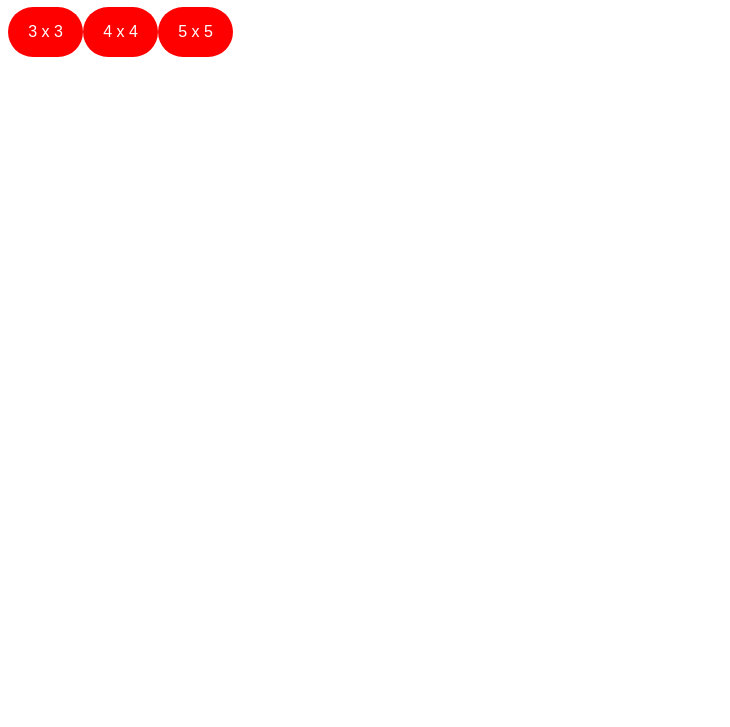
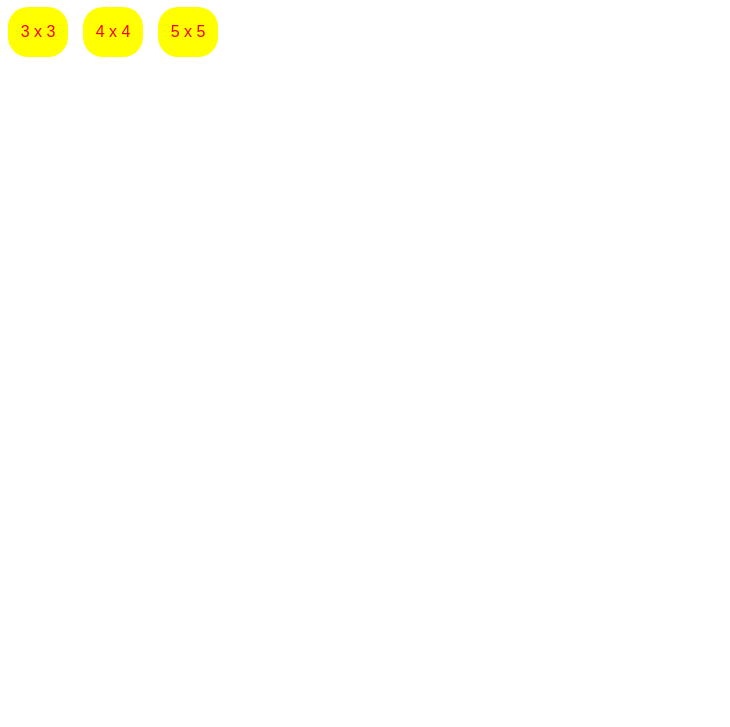
Before and after one commit to gauthamguna97/2048_game, a React app: page / in a window 1280 px wide. Shown: the part 73-800 px from the top of the page, without its empty margins (0-730 px from the left). Built offline with nearby package versions, Linux system fonts and the light colour scheme.

Commit message:
enhancmdnt

```diff
--- a/src/component/playingbox.js
+++ b/src/component/playingbox.js
@@ -28,6 +28,8 @@ export default class Game extends React.Component {
     this.eventData = {};
     this.minDist = 150;
     this.findDirection = this.findDirection.bind(this);
+    this.finaltime = "";
+    this.starttime = "";
   }
 
   componentDidMount() {
@@ -65,6 +67,7 @@ export default class Game extends React.Component {
               this.eventData = event.changedTouches[0];
               this.startX = this.eventData.pageX;
               this.startY = this.eventData.pageY;
+              this.starttime = new Date().getTime();
             },
             false
           );
@@ -78,12 +81,15 @@ export default class Game extends React.Component {
               this.finalY = Math.abs(this.eventData.pageY - this.startY);
               this.final_X = this.eventData.pageX - this.startX;
               this.final_Y = this.eventData.pageY - this.startY;
+              this.finaltime = new Date().getTime() - this.starttime;
               console.log(
                 "event",
                 this.finalX,
                 this.finalY,
                 this.final_X,
-                this.final_Y
+                this.final_Y,
+                this.starttime,
+                this.finaltime
               );
               this.findDirection();
             },
@@ -97,20 +103,22 @@ export default class Game extends React.Component {
   findDirection() {
     console.log("finding direction", this.finalX, this.finalY);
     let dir = "none";
+    if (this.finaltime > 1000) return;
     if (this.finalX > this.finalY) {
-      if (this.final_X < 0) {
+      if (this.final_X < 0 && Math.abs(this.finalX) > 20) {
         dir = "Left";
-      } else {
+      } else if (Math.abs(this.finalX) > 20) {
         dir = "Right";
       }
     } else if (this.finalX < this.finalY) {
-      if (this.final_Y < 0) {
+      if (this.final_Y < 0 && Math.abs(this.finalY) > 20) {
         dir = "Up";
-      } else {
+      } else if (Math.abs(this.finalY) > 20) {
         dir = "Down";
       }
     }
     console.log("dir", dir);
+    if (dir === "none") return;
     this.settable(dir);
   }
   componentWillReceiveProps(np) {
@@ -145,7 +153,12 @@ export default class Game extends React.Component {
       console.log("row", row, i, next);
       let _row = row;
       let _next = next;
-      if (row[i + 1] === row[i] && row[i + 1] !== 0 && next && !(i+2 < row.length && row[i+2] === row[i])) {
+      if (
+        row[i + 1] === row[i] &&
+        row[i + 1] !== 0 &&
+        next &&
+        !(i + 2 < row.length && row[i + 2] === row[i])
+      ) {
         _row[i + 1] = 2 * row[i];
         if (i - 1 >= 0) {
           for (var j = i; j > 0; j--) {
@@ -157,16 +170,16 @@ export default class Game extends React.Component {
         }
         _next = false;
         this.change = true;
-        console.log('this.isChange', this.change);
+        console.log("this.isChange", this.change);
       } else if (row[i + 1] === 0) {
         _row[i + 1] = row[i];
-        if(row[i] !== 0) {
+        if (row[i] !== 0) {
           this.change = true;
         }
         if (i - 1 >= 0) {
           for (var j = i; j > 0; j--) {
             _row[j] = _row[j - 1];
-            if(_row[j] !== 0) {
+            if (_row[j] !== 0) {
               this.change = true;
             }
           }
@@ -184,7 +197,12 @@ export default class Game extends React.Component {
     if (i !== 0) {
       let _row = row;
       let _next = next;
-      if (row[i - 1] === row[i] && row[i - 1] !== 0 && next && !(i-2 >= 0 && row[i] === row[i-2])) {
+      if (
+        row[i - 1] === row[i] &&
+        row[i - 1] !== 0 &&
+        next &&
+        !(i - 2 >= 0 && row[i] === row[i - 2])
+      ) {
         _row[i - 1] = 2 * row[i];
         if (i + 1 <= row.length - 1) {
           for (var j = i; j < row.length - 1; j++) {
@@ -195,17 +213,17 @@ export default class Game extends React.Component {
           _row[i] = 0;
         }
         this.change = true;
-        console.log('this.isChange', this.change);
+        console.log("this.isChange", this.change);
         _next = false;
       } else if (row[i - 1] === 0) {
         _row[i - 1] = row[i];
-        if(row[i] !== 0) {
+        if (row[i] !== 0) {
           this.change = true;
         }
         if (i + 1 <= row.length - 1) {
           for (var j = i; j < row.length - 1; j++) {
             _row[j] = _row[j + 1];
-            if(_row[j]) {
+            if (_row[j]) {
               this.change = true;
             }
           }
@@ -213,7 +231,7 @@ export default class Game extends React.Component {
         } else {
           _row[i] = 0;
         }
-        console.log('this.isChange', this.change);
+        console.log("this.isChange", this.change);
       }
       this.calculatenewRow(_row, i - 1, _next);
     }
@@ -235,13 +253,13 @@ export default class Game extends React.Component {
   }
 
   checkisGameOver(array) {
-    for(var a=0 ; a <array.length ; a++) {
-      for(var b=0; b < array.length; b++) {
-        if(array[a][b] === 0) {
+    for (var a = 0; a < array.length; a++) {
+      for (var b = 0; b < array.length; b++) {
+        if (array[a][b] === 0) {
           return false;
-        } else if(b+1 < array.length && array[a][b+1] === array[a][b]) {
+        } else if (b + 1 < array.length && array[a][b + 1] === array[a][b]) {
           return false;
-        } else if(a+1 < array.length && array[a+1][b] === array[a][b]) {
+        } else if (a + 1 < array.length && array[a + 1][b] === array[a][b]) {
           return false;
         }
       }
@@ -302,7 +320,7 @@ export default class Game extends React.Component {
       });
       this.change = false;
     }
-    console.log('this.isGameOver', this.isGameOver);
+    console.log("this.isGameOver", this.isGameOver);
     if (this.checkisGameOver(newList)) {
       this.setState({
         GameOver: true
@@ -313,7 +331,7 @@ export default class Game extends React.Component {
     const { tableList, GameOver } = this.state;
     return (
       <div>
-        <div className="GameOver" >{GameOver && <div>Game Over</div>}</div>
+        <div className="GameOver">{GameOver && <div>Game Over</div>}</div>
         <div className="Game" id="GameArena">
           {
             <table align="center">
--- a/src/index.js
+++ b/src/index.js
@@ -27,17 +27,25 @@ class App extends React.Component {
   render() {
     const { start, type, length } = this.state;
     return (
-      <div className="App" id="GameArena">
+      <div className="App">
         <h1>2048</h1>
-        <div style={{ display: "table" }}>
+        <div style={{ display: "table", paddingBottom: "50px" }}>
           {type.map(item => (
             <div
               className="startGame"
               onClick={() => this.setstart(item)}
               id="start"
-              style={{ display: "table-cell" }}
+              style={{ display: "table-cell", marginRight: "10px" }}
             >
-              {item.id}
+              <div
+                style={{
+                  width: "80%",
+                  backgroundColor: "yellow",
+                  borderRadius: "20px"
+                }}
+              >
+                {item.id}
+              </div>
             </div>
           ))}
         </div>
--- a/src/styles.css
+++ b/src/styles.css
@@ -18,8 +18,7 @@ table {
 }
 
 .startGame {
-  background-color: red;
-  color: white;
+  color: red;
   width: 75px;
   height: 50px;
   display: block;
```
